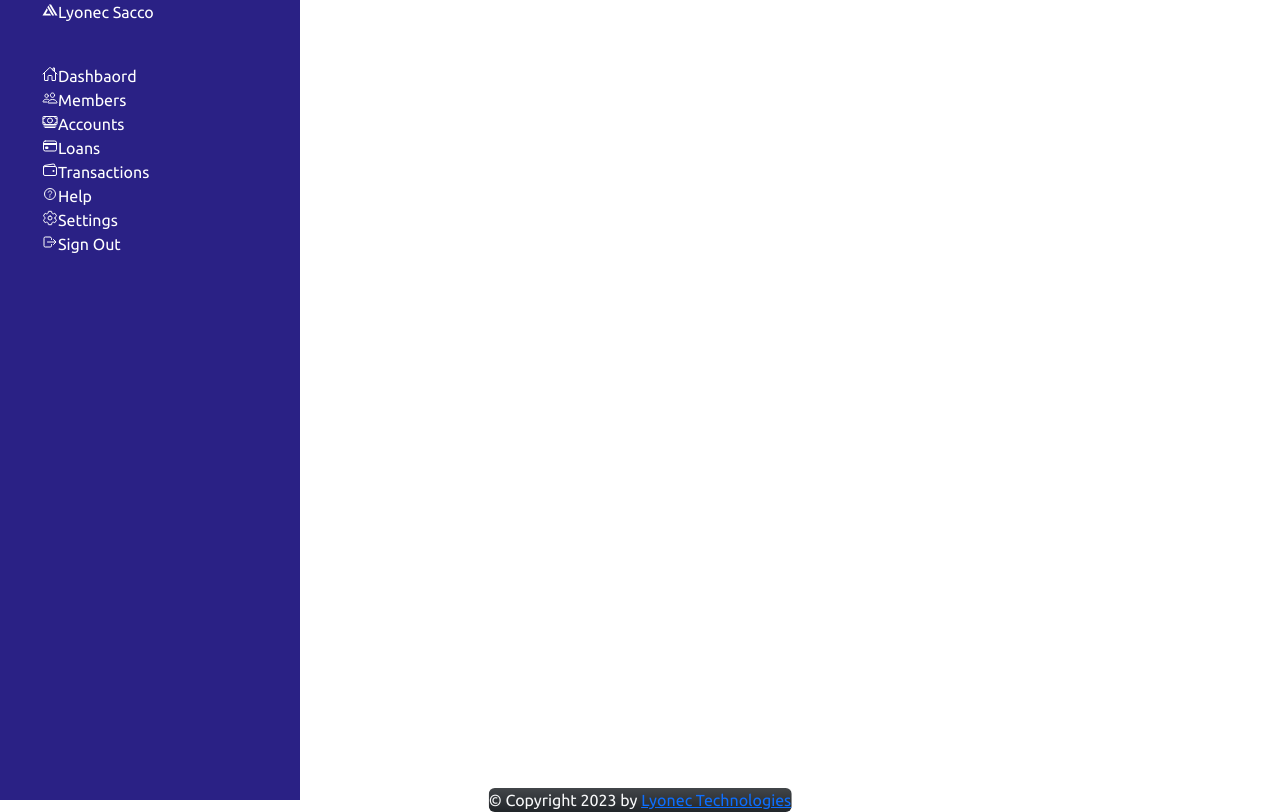
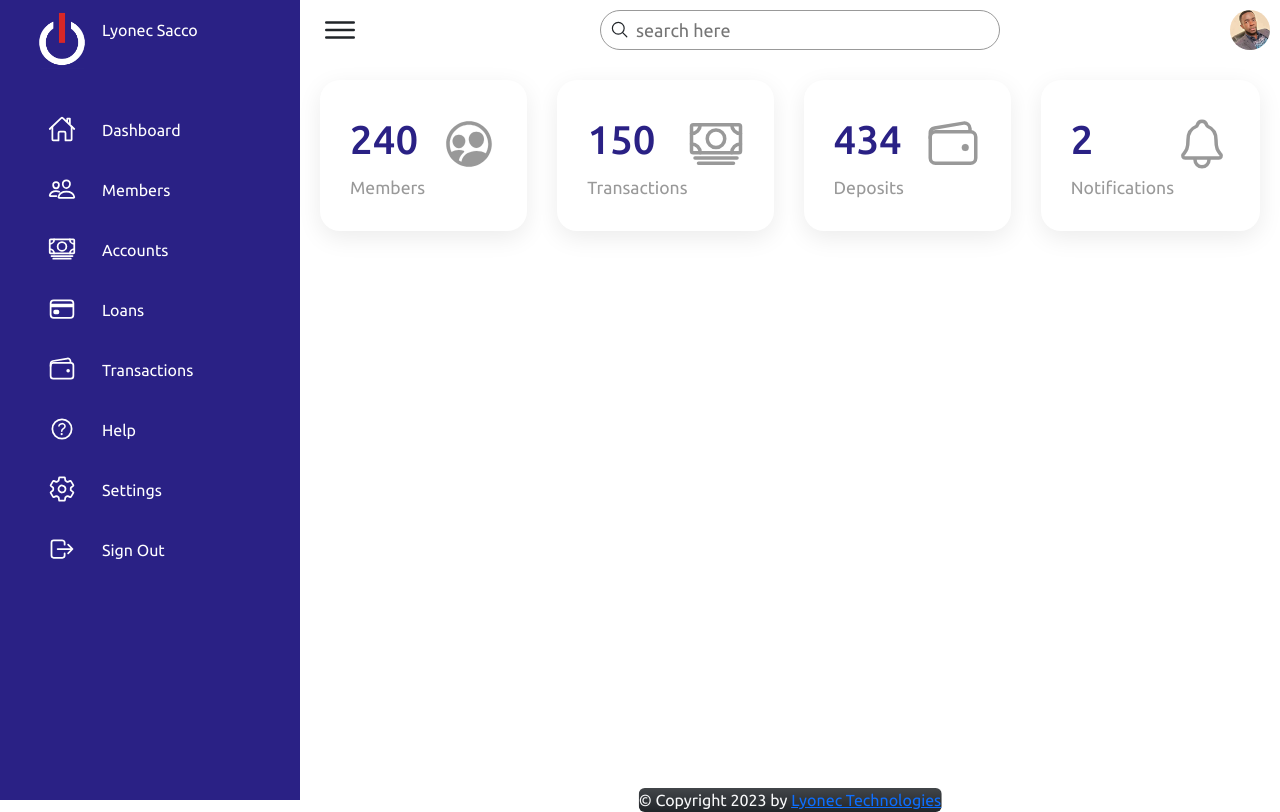
Before and after one commit to CzarProCoder/JRM, a Flask app: page /dashboard in a window 1280 px wide. Run offline with Flask 3, Linux system fonts and the light colour scheme.

Commit message:
Update dashboard members and accounts

```diff
--- a/web_dynamic/app.py
+++ b/web_dynamic/app.py
@@ -18,7 +18,7 @@ from datetime import datetime
 from models import storage
 from models.members import Members, time
 from models.accounts import Accounts
-from flask import Flask, render_template, url_for, redirect, request
+from flask import Flask, render_template, url_for, redirect, flash, request
 from sqlalchemy.exc import IntegrityError
 import re
 
@@ -50,6 +50,7 @@ def add_obj(obj):
         print(f"Duplicate Entry! {obj_class}.id and unique must not have duplicates")
 
 app = Flask(__name__)
+app.secret_key = 'lyonec_key'
 
 @app.route("/", strict_slashes=False)
 def index():
@@ -61,7 +62,7 @@ def home():
 
 @app.route("/dashboard", strict_slashes=False)
 def dashboard():
-    return render_template('dashboard/dashboard_base.html')
+    return render_template('dashboard/dashboard.html')
 
 @app.route("/dashboard/members", strict_slashes=False)
 def members():
@@ -94,6 +95,8 @@ def addmember():
 
         add_obj(new_member)
 
+        flash("Member added successfully")
+
         return redirect(url_for('members'))
 
 @app.route("/addaccount", methods = ['POST'], strict_slashes=False)
--- a/web_dynamic/static/scripts/main.js
+++ b/web_dynamic/static/scripts/main.js
@@ -0,0 +1,23 @@
+// add hovered class to selected list item
+
+let list = document.querySelectorAll(".navigation li");
+
+function activeLink() {
+  list.forEach((item) => {
+    item.classList.remove("hovered");
+  });
+  this.classList.add("hovered");
+}
+
+list.forEach((item) => item.addEventListener("mouseover", activeLink));
+
+// Menu Toggle
+
+let toggle = document.querySelector(".toggle");
+let navigation = document.querySelector(".navigation");
+let main = document.querySelector(".main");
+
+toggle.onclick = function () {
+  navigation.classList.toggle("active");
+  main.classList.toggle("active");
+};
--- a/web_dynamic/static/styles/style.css
+++ b/web_dynamic/static/styles/style.css
@@ -28,15 +28,21 @@ body {
   width: 100%;
 }
 
+/* ====================== Navigation CSS ================= */
+
 .navigation {
   position: fixed;
   width: 300px;
   left: 0;
   height: 100%;
   background: var(--blue);
-  border-left: 10px solid var(--blue);
+  border-left: 0px solid var(--blue); /* Adjusted from 10px */
   transition: 0.5s;
   overflow: hidden;
+}
+
+.navigation.active {
+  width: 100px;
 }
 
 .navigation ul {
@@ -50,9 +56,12 @@ body {
   position: relative;
   width: 100%;
   list-style: none;
+  border-top-left-radius: 30px;
+  border-bottom-left-radius: 30px;
 }
 
-.navigation ul li:hover {
+.navigation ul li:hover,
+.navigation ul li.hovered {
   background-color: var(--white);
 }
 
@@ -70,10 +79,204 @@ body {
   color: var(--white);
 }
 
-.navigation ul li:hover a {
+.navigation ul li:hover a,
+.navigation ul li.hovered a {
   color: var(--blue);
 }
 
-.navigation ul li a .icon{
-  position
+.navigation ul li a .icon {
+  position: relative;
+  display: block;
+  min-width: 60px;
+  height: 60px;
+  line-height: 75px;
+  text-align: center;
 }
+
+/* ============ Adjust size of Lyonec Logo =================== */
+
+.navigation ul li:nth-child(1) .icon img {
+  width: 60px;
+  height: 60px;
+}
+
+/* ================================================================ */
+
+.navigation ul li a .icon ion-icon {
+  font-size: 1.75rem;
+}
+
+.navigation ul li a .title {
+  position: relative;
+  display: block;
+  padding: 0 10px;
+  height: 60px;
+  line-height: 60px;
+  text-align: start;
+  white-space: nowrap;
+}
+
+/* ========== Curves Outside Navigation ========== */
+
+.navigation ul li:hover a::before,
+.navigation ul li.hovered a::before {
+  content: "";
+  position: absolute;
+  right: 0;
+  top: -50px;
+  width: 50px;
+  height: 50px;
+  background-color: transparent;
+  border-radius: 50%;
+  box-shadow: 35px 35px 0 10px var(--white);
+  pointer-events: none;
+}
+
+.navigation ul li:hover a::after,
+.navigation ul li.hovered a::after {
+  content: "";
+  position: absolute;
+  right: 0;
+  bottom: -50px;
+  width: 50px;
+  height: 50px;
+  background-color: transparent;
+  border-radius: 50%;
+  box-shadow: 35px -35px 0 10px var(--white);
+  pointer-events: none;
+}
+
+/* ================== main ================== */
+
+.main {
+  position: absolute;
+  width: calc(100% - 300px);
+  left: 300px;
+  min-height: 100vh;
+  background: var(--white);
+  transition: 0.5s;
+}
+
+.main.active {
+  width: calc(100% - 100px); /* subtracts from .navigation active */
+  left: 100px;
+}
+
+.topbar {
+  width: 100%;
+  height: 60px;
+  display: flex;
+  justify-content: space-between;
+  align-items: center;
+  padding: 0 10px;
+}
+
+.toggle {
+  position: relative;
+  /* top: 0; */
+  width: 60px;
+  height: 60px;
+  /* background: #ccc; */
+  display: flex;
+  justify-content: center;
+  align-items: center;
+  font-size: 2.5rem;
+  cursor: pointer;
+}
+
+.search {
+  position: relative;
+  width: 400px;
+  margin: 0 10px;
+}
+
+.search label {
+  position: relative;
+  width: 100%;
+}
+
+.search label input {
+  width: 100%;
+  height: 40px;
+  border-radius: 40px;
+  padding: 5px 20px;
+  padding-left: 35px;
+  font-size: 18px;
+  outline: none;
+  border: 1px solid var(--black2);
+}
+
+.search label ion-icon {
+  position: absolute;
+  top: 10px;
+  left: 10px;
+  font-size: 1.2rem;
+}
+
+.user {
+  position: relative;
+  width: 40px;
+  height: 40px;
+  border-radius: 50%;
+  overflow: hidden;
+  cursor: pointer;
+}
+
+.user img {
+  position: absolute;
+  top: 0;
+  left: 0;
+  width: 100%;
+  height: 100%;
+  object-fit: cover;
+}
+
+/* ============================= Cards ========================== */
+
+.cardBox {
+  position: relative;
+  width: 100%;
+  padding: 20px;
+  display: grid;
+  grid-template-columns: repeat(4, 1fr);
+  grid-gap: 30px;
+}
+
+.cardBox .cards {
+  position: relative;
+  background: var(--white);
+  padding: 30px;
+  border-radius: 20px;
+  display: flex;
+  justify-content: space-between;
+  cursor: pointer;
+  box-shadow: 0 7px 25px rgba(0, 0, 0, 0.08);
+}
+
+.cardBox .cards .numbers {
+  position: relative;
+  font-weight: 500;
+  font-size: 2.5rem;
+  color: var(--blue);
+}
+
+.cardBox .cards .cardName {
+  color: var(--black2);
+  font-size: 1.1rem;
+  margin-top: 5px;
+}
+
+.cardBox .cards .iconBx {
+  font-size: 3.5rem;
+  color: var(--black2);
+}
+
+.cardBox .cards:hover {
+  background: var(--blue);
+}
+
+.cardBox .cards:hover .numbers,
+.cardBox .cards:hover .cardName,
+.cardBox .cards:hover .iconBx {
+  color: var(--white);
+}
--- /dev/null
+++ b/web_dynamic/templates/dashboard/card_box.html
@@ -0,0 +1,39 @@
+<!-- ======================== Cards========================== -->
+
+<div class="cardBox">
+  <div class="cards">
+    <div>
+      <div class="numbers">240</div>
+      <div class="cardName">Members</div>
+    </div>
+
+    <div class="iconBx"><ion-icon name="people-circle-outline"></ion-icon></div>
+  </div>
+
+  <div class="cards">
+    <div>
+      <div class="numbers">150</div>
+      <div class="cardName">Transactions</div>
+    </div>
+
+    <div class="iconBx"><ion-icon name="cash-outline"></ion-icon></div>
+  </div>
+
+  <div class="cards">
+    <div>
+      <div class="numbers">434</div>
+      <div class="cardName">Deposits</div>
+    </div>
+
+    <div class="iconBx"><ion-icon name="wallet-outline"></ion-icon></div>
+  </div>
+
+  <div class="cards">
+    <div>
+      <div class="numbers">2</div>
+      <div class="cardName">Notifications</div>
+    </div>
+
+    <div class="iconBx"><ion-icon name="notifications-outline"></ion-icon></div>
+  </div>
+</div>
--- a/web_dynamic/templates/dashboard/dashboard.html
+++ b/web_dynamic/templates/dashboard/dashboard.html
@@ -1,2 +1,2 @@
-<!-- {% extends "dashboard/dashboard_base.html" %} -->
-{% include 'dashboard/navigation.html' %}
+{% extends "dashboard/dashboard_base.html" %} {% block cardbox %} {% include
+'dashboard/card_box.html' %} {% endblock %}
--- a/web_dynamic/templates/dashboard/dashboard_base.html
+++ b/web_dynamic/templates/dashboard/dashboard_base.html
@@ -13,9 +13,11 @@
     <link rel="stylesheet" href="../static/styles/style.css" />
   </head>
   <body>
-    <!-- {% include 'dashboard/header.html' %} -->
-    {% include 'dashboard/navigation.html' %} {% block body %} {% endblock %} {%
-    include 'dashboard/footer.html' %}
+    {% include 'dashboard/navigation.html' %}
+    <div class="main">
+      {% include 'dashboard/topbar.html' %} {% block cardbox %} {% endblock %}
+      {% block body %} {% endblock %} {%include 'dashboard/footer.html' %}
+    </div>
 
     <!-- ==================== js ================= -->
     <script src="../static/scripts/main.js"></script>
--- a/web_dynamic/templates/dashboard/header.html
+++ /dev/null
@@ -1,7 +0,0 @@
-<header>
-  <div class="mt-4 h-25 bg-secondary bg-gradient text-white rounded">
-    <div class="well text-center">
-      <h1>Lyonec Sacco</h1>
-    </div>
-  </div>
-</header>
--- a/web_dynamic/templates/dashboard/navigation.html
+++ b/web_dynamic/templates/dashboard/navigation.html
@@ -5,14 +5,17 @@
       <ul>
         <li>
           <a href="http://127.0.0.1:5000/dashboard/members">
-            <span class="icon"><ion-icon name="logo-amplify"></ion-icon></span>
+            <span class="icon"
+              ><img src="../static/images/Lyonec_Logo.png" alt="Logo"
+            /></span>
+            <!-- <span class="icon"><ion-icon name="logo-amplify"></ion-icon></span> -->
             <span class="title">Lyonec Sacco</span>
           </a>
         </li>
         <li>
           <a href="/dashboard">
             <span class="icon"><ion-icon name="home-outline"></ion-icon></span>
-            <span class="title">Dashbaord</span>
+            <span class="title">Dashboard</span>
           </a>
         </li>
         <li>
--- /dev/null
+++ b/web_dynamic/templates/dashboard/topbar.html
@@ -0,0 +1,23 @@
+<!-- <header>
+  <div class="mt-4 h-25 bg-secondary bg-gradient text-white rounded">
+    <div class="well text-center">
+      <h1>Lyonec Sacco</h1>
+    </div>
+  </div>
+</header> -->
+
+<div class="topbar">
+  <div class="toggle">
+    <ion-icon name="menu-outline"></ion-icon>
+  </div>
+
+  <div class="search">
+    <label>
+      <input type="text" placeholder="search here" />
+      <ion-icon name="search-outline"></ion-icon>
+    </label>
+  </div>
+  <div class="user">
+    <img src="/static/images/julius.jpg" />
+  </div>
+</div>
```
Also changed, not shown: web_dynamic/templates/dashboard/members.html (+16 -0 lines), web_dynamic/static/images/Lyonec_Logo.png (added), web_dynamic/static/images/julius.jpg (added), web_dynamic/templates/dashboard/body_base.html (added).
